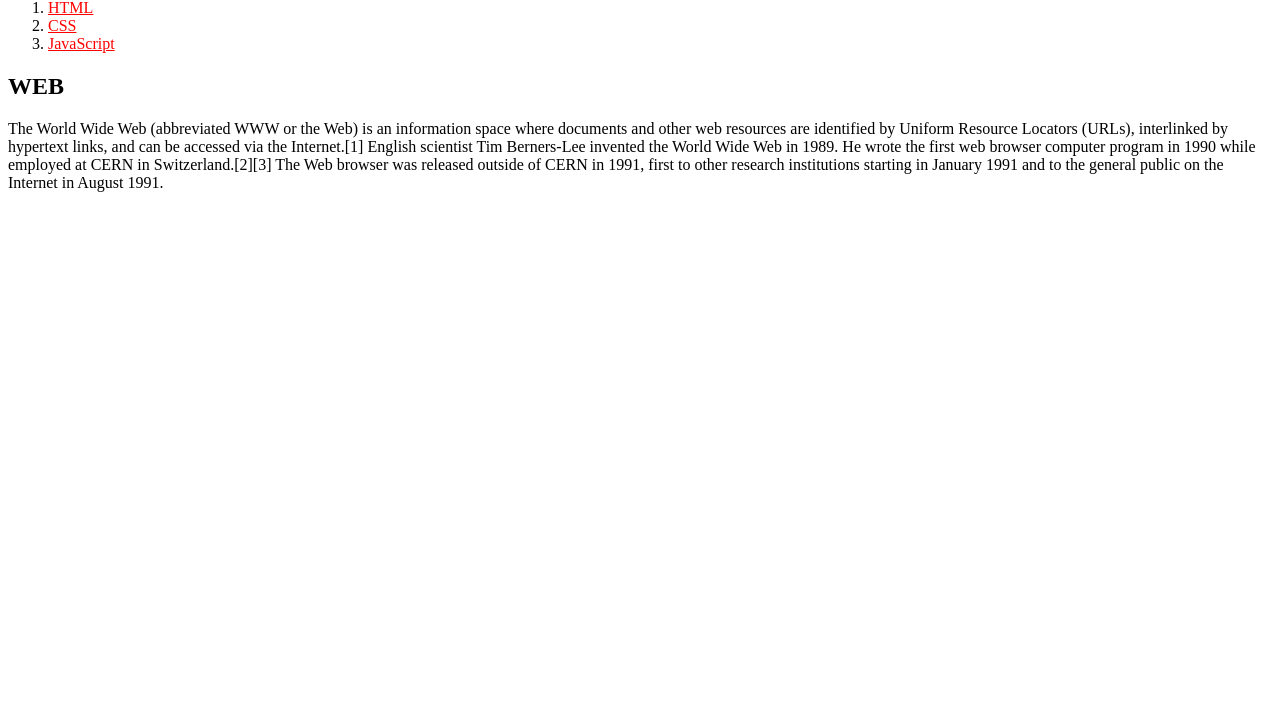
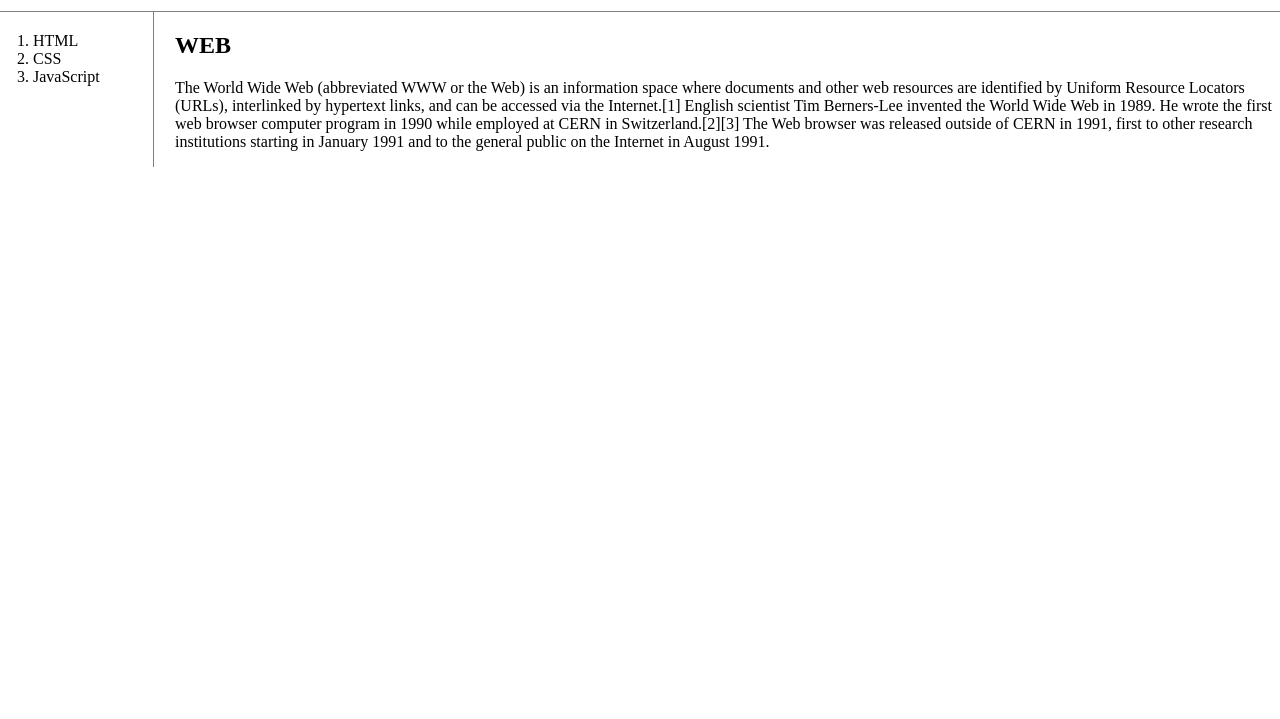
Before and after one commit to uiyoung/WEBn, a plain HTML site: page web1/index.html in a window 1280 px wide. Shown: the part 81-800 px from the top of the page. Drawn offline with Linux system fonts and the light colour scheme; a script that the page names is missing.

Commit message:
complete css

```diff
--- a/web1/index.html
+++ b/web1/index.html
@@ -19,24 +19,22 @@
 
         gtag('config', 'UA-144191770-1');
     </script>
-    <style>
-        a {
-            color: red;
-        }
-    </style>
+    <link rel="stylesheet" href="style.css">
 </head>
 
 <body>
     <h1><a href="index.html">WEB</a></h1>
+    <div id="grid">
         <ol>
             <li><a href="1.html">HTML</a></li>
             <li><a href="2.html">CSS</a></li>
             <li><a href="3.html">JavaScript</a></li>
         </ol>
+        <div id="article">
             <h2>WEB</h2>
-    <p>The World Wide Web (abbreviated WWW or the Web) is an information space where documents and other web resources are identified by Uniform Resource Locators (URLs), interlinked by hypertext links, and can be accessed via the Internet.[1] English scientist
-        Tim Berners-Lee invented the World Wide Web in 1989. He wrote the first web browser computer program in 1990 while employed at CERN in Switzerland.[2][3] The Web browser was released outside of CERN in 1991, first to other research institutions
-        starting in January 1991 and to the general public on the Internet in August 1991.</p>
+            <p>The World Wide Web (abbreviated WWW or the Web) is an information space where documents and other web resources are identified by Uniform Resource Locators (URLs), interlinked by hypertext links, and can be accessed via the Internet.[1] English
+                scientist Tim Berners-Lee invented the World Wide Web in 1989. He wrote the first web browser computer program in 1990 while employed at CERN in Switzerland.[2][3] The Web browser was released outside of CERN in 1991, first to other research
+                institutions starting in January 1991 and to the general public on the Internet in August 1991.</p>
 
             <div id="disqus_thread"></div>
             <script>
@@ -74,6 +72,8 @@
                 })();
             </script>
             <!--End of Tawk.to Script-->
+        </div>
+    </div>
 </body>
 
 </html>
```
Lines whose indentation alone changed are shown as unchanged.
